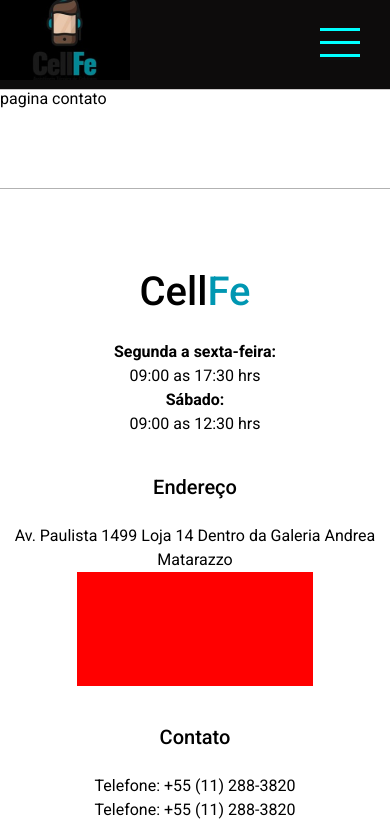
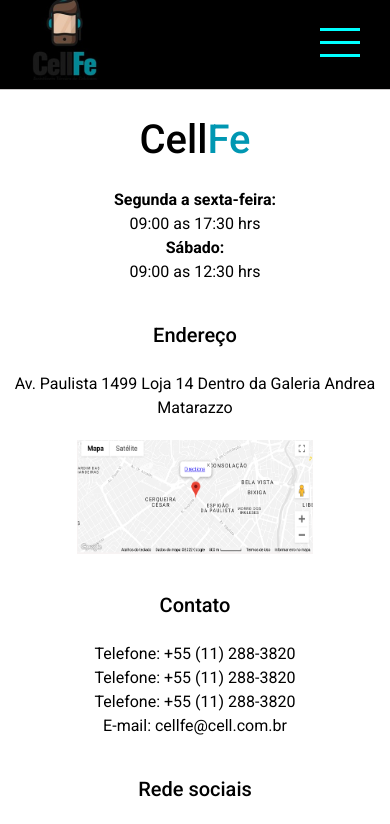
Before and after one commit to daniloadscavalcante/Assist-ncia-de-celular, a React (Create React App) app: page /contato in a window 390 px wide. Shown: the top 824 px of the page. Built offline with nearby package versions, Linux system fonts and the light colour scheme.

Commit message:
ajuste mobile

```diff
--- a/src/components/slider.css
+++ b/src/components/slider.css
@@ -44,6 +44,9 @@
     font-size: 20px;
 }
 @media screen and (max-width:768px){
+    .depoimentos h2 {
+        margin: 60px 0;
+    }
     .depoimentos .slick-slider{
         width: 80%;
     }
--- a/src/layout/Header/style.css
+++ b/src/layout/Header/style.css
@@ -49,6 +49,13 @@
     margin: 10px 0;
 }
 @media screen and (max-width: 768px){
+    .bg-black {
+        position: fixed;
+        top: 0;
+        background: #000;
+        z-index: 200;
+        width: 100%;
+    }
     .toggle{
         display: block;
         margin: 0 30px;
@@ -65,11 +72,10 @@
         display: none;
     }
     .nav-wrapper .menu{
-
         flex-direction: column;
         width: 100%;
     }
     .nav-wrapper .menu a.btnOrcamento {
-        margin: 0;
+        margin: 0 0 20px 0;
     }
 }
--- a/src/layout/footer/Rodape.jsx
+++ b/src/layout/footer/Rodape.jsx
@@ -1,4 +1,5 @@
 import '../footer/rodape.css'
+import maps from '../../assets/maps.png'
 export default function Rodape(){
     return(
         <footer>
@@ -11,7 +12,7 @@
             <div className="endereco">
                 <h3>Endereço</h3>
                 <p>Av. Paulista 1499 Loja 14 Dentro da Galeria Andrea Matarazzo </p>
-                <div className='mapa'></div>
+                <div className='mapa'><img src={maps} alt="" /></div>
             </div>
             <div className="contato">
                 <h3>Contato</h3>
--- a/src/layout/footer/rodape.css
+++ b/src/layout/footer/rodape.css
@@ -33,6 +33,10 @@
     max-width: 236px;
     height: 114px;
     background-color: red;
+    margin-top: 20px;
+}
+.conteudoRodape .mapa img{
+    height: 100%;
 }
 .conteudoRodape .redesociais{
     padding-left: 30px;
@@ -51,6 +55,13 @@
     background-color: #000;
 }
 @media screen and (max-width: 768px) {
+    footer {
+        border-top: 1px solid rgba(0, 0, 0, 0.3);
+        margin-top: 40px;
+    }
+    .conteudoRodape{
+        margin-top: 58px;
+    }
     .conteudoRodape div {
         width: 100%;
         font-size: 16px;
@@ -62,6 +73,9 @@
         font-weight: 500;
     }
     .conteudoRodape .mapa {
-        margin: auto;
+        margin:20px auto 0;
+    }
+    .conteudoRodape .redesociais {
+        padding-left: 0px;
     }
 }
--- a/src/pages/home/home.css
+++ b/src/pages/home/home.css
@@ -88,6 +88,9 @@
     padding-bottom: 60px;
 }
 @media screen and (max-width: 768px) {
+    .Banner{
+        margin-top: 90px;
+    }
     .cards-servicos h2{
         font-size: 32px;
     }
```
Also changed, not shown: src/assets/maps.png (added).
